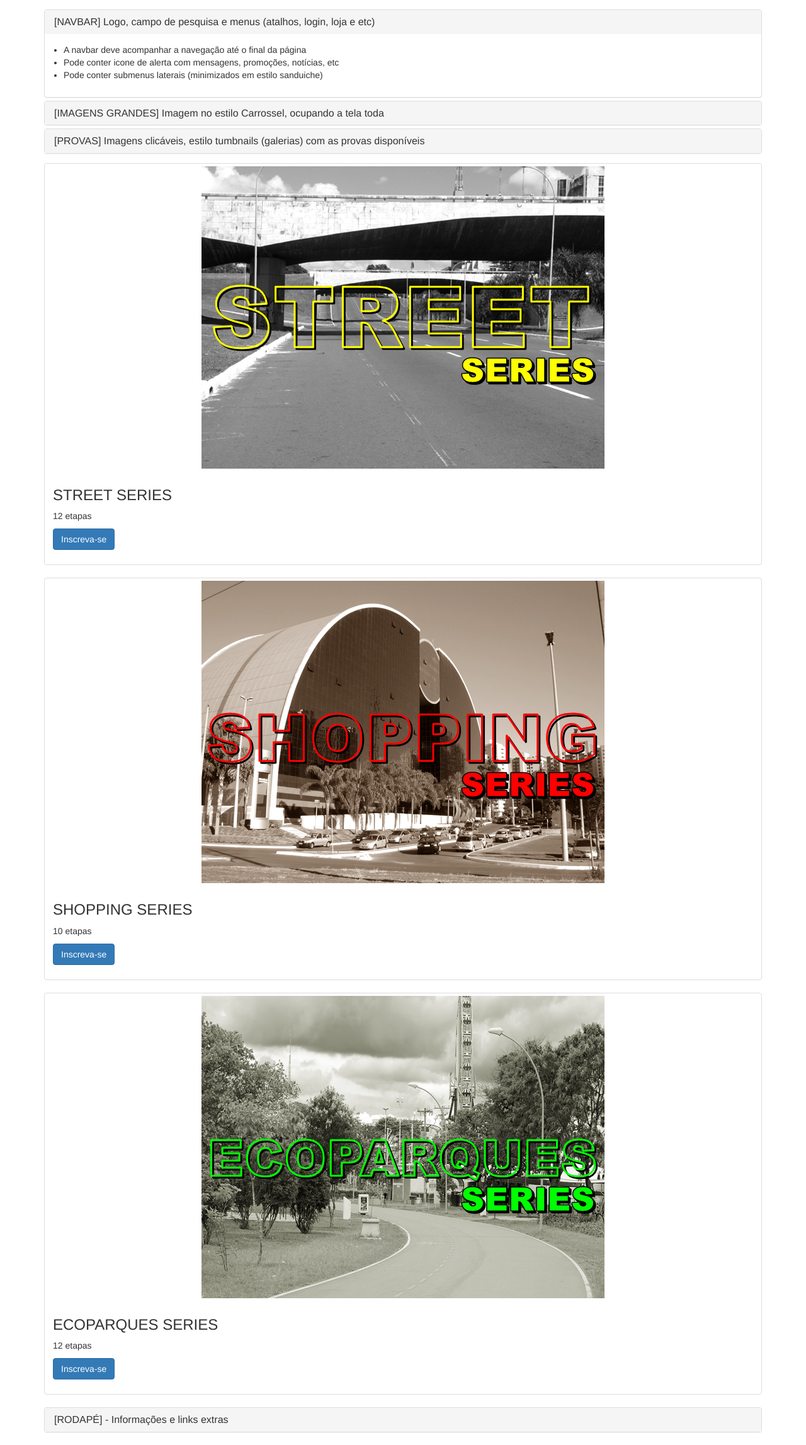
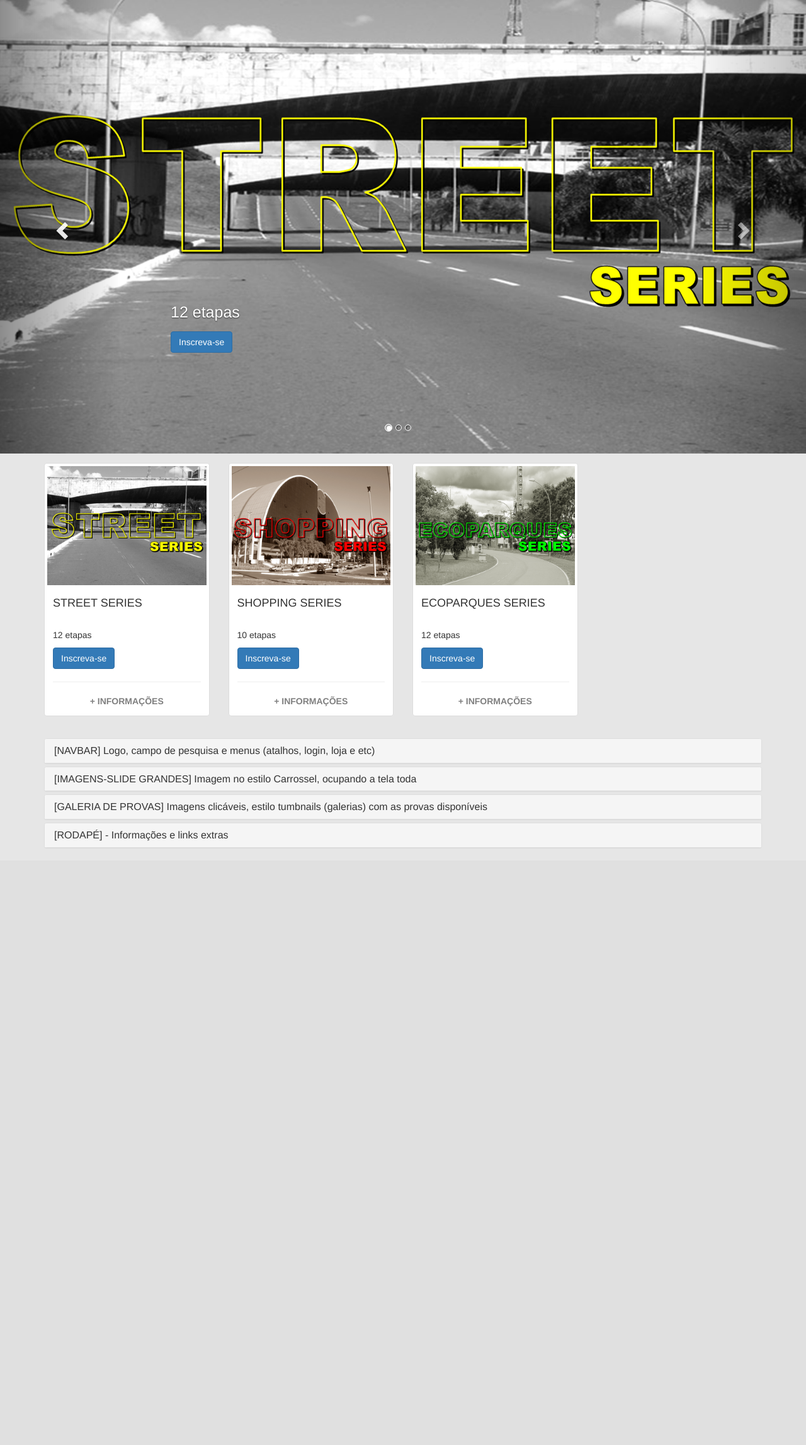
Before and after one commit to brunoreili/ConhecaBrasiliaCorrendo, a PHP site: page /index.html in a window 1280 px wide. Shown: the whole page at 63% size. After the commit the page ends 1345 px from the top, so only its background shows below. Run offline with PHP 8.4, Linux system fonts and the light colour scheme.

Commit message:
Casousel
Adição do carousel, ajuste no layout das tumbnails e adição do reset.css

```diff
--- a/estilos.css
+++ b/estilos.css
@@ -1,9 +1,70 @@
-#paineis-instrucao{
-	margin-top: 15px;
+body{
+	background-color: rgba(200, 200, 200, 0.45);
 }
-ul{
+ul {
 	margin-left: 15px;
+  	list-style: disc;
 }
 figure {
 	margin-top: 15px;
 }
+#mais-info{
+	text-align: center;
+	color: gray;
+}
+#paineis-instrucao{
+	margin-top: 15px;
+}
+#botao-galeria{
+	margin-right: 100px;
+}
+#legenda-img-grande{
+	margin-top: 10px;
+	margin-bottom: 10px;
+	color: white;
+	text-align: left;
+	font-size: 25px;
+	text-shadow: 3 3px 3px rgba(0, 0, 0, 1);
+	display: inline-block;
+}
+#legenda-img-grande-mob{
+	margin-top: 10px;
+	margin-bottom: 10px;
+	color: black;
+	text-align: left;
+	font-size: 25px;
+	text-shadow: 3 3px 3px rgba(0, 0, 0, 1);
+	display: inline-block;
+}
+.carousel-caption{
+	text-align: left;
+	font-size: 25px;
+	text-shadow: 1 1.5px 2px rgba(0, 0, 0, .8);
+	bottom: 110px;
+}
+.carousel{
+	background-color: white;
+}
+#slide-esquerda-mob, #slide-esquerda-mob {
+   background-image:none !important;
+   filter:none !important;
+}
+#indicadores-carousel li {
+    border: 1px solid #fff;
+    box-shadow: inset 1px 1px 1px 1px rgba(0,0,0,0.4);
+}
+#indicadores-carousel .active {
+    background-color: #fff;
+}
+#indicadores-carousel-mob li {
+	width: 8px;
+  	height: 8px;
+    border: 1px solid #000;
+    box-shadow: inset 1px 1px 1px 1px rgba(0,0,0,0.4);
+
+}
+#indicadores-carousel-mob .active {
+    background-color: #000;
+    width: 10px;
+  	height: 10px;
+}
--- a/index.html
+++ b/index.html
@@ -4,13 +4,161 @@
     <title>Conheça Brasília Correndo</title>
     <meta charset="utf-8">
     <meta name="viewport" content="width=device-width, initial-scale=1">
+    <link rel="stylesheet" href="reset.css">
     <link rel="stylesheet" type="text/css" href="bootstrap/css/bootstrap.min.css">
     <link rel="stylesheet" type="text/css" href="estilos.css">
 </head>
 <body>
-    <div class="container">
+    <!--CAROUSEL-MOBILE-->
+    <section id="img-slide-mob" class="carousel slide hidden-md hidden-lg" data-ride="carousel">
+        <!-- Indicators -->
+        <ol id="indicadores-carousel-mob" class="carousel-indicators container">
+            <li data-target="#img-slide-mob" data-slide-to="0" class="active"></li>
+            <li data-target="#img-slide-mob" data-slide-to="1"></li>
+            <li data-target="#img-slide-mob" data-slide-to="2"></li>
+        </ol>
+
+        <!-- Wrapper for slides -->
+        <div id="img-slide-mob" class="carousel-inner" role="listbox">
+            <div class="item active">
+                <a href="series.html">
+                    <img src="img/capas/street-series-capa.png" alt="Imagem capa da Street Series">
+                </a>
+                <figcaption id=legenda-img-grande-mob class="caption container">
+                    <p>12 etapas</p>
+                    <p><a id=botao-galeria href="inscricao.html" class="btn btn-primary" role="button">Inscreva-se</a></p>
+                </figcaption>
+            </div>
+            <div class="item">
+                <a href="series.html">
+                    <img src="img/capas/shopping-series-capa.png" alt="Imagem capa da Shopping Series">
+                </a>
+                <figcaption id=legenda-img-grande-mob class="caption container">
+                    <p>10 etapas</p>
+                    <p><a id=botao-galeria href="inscricao.html" class="btn btn-primary" role="button">Inscreva-se</a></p>
+                </figcaption>
+            </div>
+            <div class="item">
+                <a href="series.html">
+                    <img src="img/capas/ecoparques-series-capa.png" alt="Imagem capa da Ecoparques Series">
+                </a>
+                <figcaption id=legenda-img-grande-mob class="caption container">
+                    <p>12 etapas</p>
+                    <p><a id=botao-galeria href="inscricao.html" class="btn btn-primary" role="button">Inscreva-se</a></p>
+                </figcaption>
+            </div>
+        </div>
+
+        <!-- Controls -->
+        <a id="slide-esquerda-mob" class="left carousel-control" href="#img-slide-mob" role="button" data-slide="prev">
+            <span class="glyphicon glyphicon-chevron-left" aria-hidden="true"></span>
+            <span class="sr-only">Previous</span>
+        </a>
+        <a id="slide-esquerda-mob" class="right carousel-control" href="#img-slide-mob" role="button" data-slide="next">
+            <span class="glyphicon glyphicon-chevron-right" aria-hidden="true"></span>
+            <span class="sr-only">Next</span>
+        </a>
+    </section>
+
+    <!--CAROUSEL-->
+    <section id="img-slide" class="carousel slide hidden-xs hidden-sm" data-ride="carousel">
+        <!-- Indicators -->
+        <ol id="indicadores-carousel" class="carousel-indicators container">
+            <li data-target="#img-slide" data-slide-to="0" class="active"></li>
+            <li data-target="#img-slide" data-slide-to="1"></li>
+            <li data-target="#img-slide" data-slide-to="2"></li>
+        </ol>
+
+        <!-- Wrapper for slides -->
+        <div id="img-slide" class="carousel-inner" role="listbox">
+            <div class="item active">
+                <a href="series.html">
+                    <img src="img/capas/street-series-capa.png" alt="Imagem capa da Street Series">
+                </a>
+                <figcaption id=legenda-img-grande class="carousel-caption container">
+                    <p>12 etapas</p>
+                    <p><a id="botao-capa" href="inscricao.html" class="btn btn-primary" role="button">Inscreva-se</a></p>
+                </figcaption>
+            </div>
+            <div class="item">
+                <a href="series.html">
+                    <img src="img/capas/shopping-series-capa.png" alt="Imagem capa da Shopping Series">
+                </a>
+                <figcaption id=legenda-img-grande class="carousel-caption container">
+                    <p>10 etapas</p>
+                    <p><a id="botao-capa" href="inscricao.html" class="btn btn-primary" role="button">Inscreva-se</a></p>
+                </figcaption>
+            </div>
+            <div class="item">
+                <a href="series.html">
+                    <img src="img/capas/ecoparques-series-capa.png" alt="Imagem capa da Ecoparques Series">
+                </a>
+                <figcaption id=legenda-img-grande class="carousel-caption container">
+                    <p>12 etapas</p>
+                    <p><a id="botao-capa" href="inscricao.html" class="btn btn-primary" role="button">Inscreva-se</a></p>
+                </figcaption>
+            </div>
+        </div>
+
+        <!-- Controls -->
+        <a class="left carousel-control" href="#img-slide" role="button" data-slide="prev">
+            <span class="glyphicon glyphicon-chevron-left" aria-hidden="true"></span>
+            <span class="sr-only">Previous</span>
+        </a>
+        <a class="right carousel-control" href="#img-slide" role="button" data-slide="next">
+            <span class="glyphicon glyphicon-chevron-right" aria-hidden="true"></span>
+            <span class="sr-only">Next</span>
+        </a>
+    </section>
+
+    <!--GALERIAS-->
+    <section class="container">
+        <div class="row"-->
+            <div class="col-md-3">
+                <figure class="thumbnail">
+                     <a href="series.html"><img src="img/series/street-series.png" alt="Imagem da prova Street Series"></a>
+                    <figcaption class="caption">
+                        <h4>STREET SERIES</h4>
+                        <br>
+                        <p>12 etapas</p>
+                        <p><a id=botao-galeria href="inscricao.html" class="btn btn-primary" role="button">Inscreva-se</a></p>
+                        <hr>
+                        <div id=mais-info><a id=mais-info href="series.html"><strong id="mais">+ INFORMAÇÕES</strong></a><div>
+                    </figcaption>
+                </figure>
+            </div>
+            <div class="col-md-3">
+                <figure class="thumbnail">
+                    <a href="series.html"><img src="img/series/shopping-series.png" alt="Imagem da prova Shopping Series"></a>
+                    <figcaption class="caption">
+                        <h4>SHOPPING SERIES</h4>
+                        <br>
+                        <p>10 etapas</p>
+                        <p><a id=botao-galeria href="inscricao.html" class="btn btn-primary" role="button">Inscreva-se</a></p>
+                        <hr>
+                        <div id=mais-info><a id=mais-info href="series.html"><strong id="mais">+ INFORMAÇÕES</strong></a><div>
+                    </figcaption>
+                </figure>
+            </div>
+            <div class="col-md-3">
+                <figure class="thumbnail">
+                     <a href="series.html"><img src="img/series/ecoparques-series.png" alt="Imagem da prova Ecoparques Series"></a>
+                    <figcaption class="caption">
+                        <h4>ECOPARQUES SERIES</h4>
+                        <br>
+                        <p>12 etapas</p>
+                        <p><a id=botao-galeria href="inscricao.html" class="btn btn-primary" role="button">Inscreva-se</a></p>
+                        <hr>
+                        <div id=mais-info><a id=mais-info href="series.html"><strong id="mais">+ INFORMAÇÕES</strong></a><div>
+                    </figcaption>
+                </figure>
+            </div>
+        </div>
+    </section>
+
+    <!--REQUISITOS-->
+    <section class="container">
         <div class="panel-group" id="paineis-instrucao">
-
             <!--Navbar-->
             <nav class="panel panel-default">
                 <div class="panel-heading">
@@ -18,7 +166,7 @@
                         [NAVBAR] Logo, campo de pesquisa e menus (atalhos, login, loja e etc)
                     </h2>
                 </div>
-                <div id="pragrafo-navbar" class="collapse in">
+                <div id="pragrafo-navbar" class="collapse">
                     <ul class="panel-body">
                         <li>A navbar deve acompanhar a navegação até o final da página</li>
                         <li>Pode conter icone de alerta com mensagens, promoções, notícias, etc</li>
@@ -26,26 +174,24 @@
                     </ul>
                 </div>
             </nav>
-
             <!--Imagens Grandes-->
             <header class="panel panel-default">
                 <div class="panel-heading">
                     <h2 class="panel-title" data-toggle="collapse" data-target="#pragrafo-imagem" data-parent="#paineis-instrucao">
-                        [IMAGENS GRANDES] Imagem no estilo Carrossel, ocupando a tela toda
+                        [IMAGENS-SLIDE GRANDES] Imagem no estilo Carrossel, ocupando a tela toda
                     </h2>
                 </div>
                 <div id="pragrafo-imagem" class="collapse">
                     <ul class="panel-body">
-                        <li>Na imagem deve conter informações básicas da prova(Nome da prova, numero de etapas, nível e quantidade de etapas realizadas) além do botão de se increver/acompanhar(para logados incritos)</li>
+                        <li>Na imagem deve conter informações básicas da prova(Nome da prova, numero de etapas, nível e quantidade de etapas realizadas) além do botão de se increver</li>
                     </ul>
                 </div>
             </header>
-
             <!--Provas-->
             <main class="panel panel-default">
                 <div class="panel-heading">
                     <h2 class="panel-title" data-toggle="collapse" data-target="#pragrafo-provas" data-parent="#paineis-instrucao">
-                        [PROVAS] Imagens clicáveis, estilo tumbnails (galerias) com as provas disponíveis
+                        [GALERIA DE PROVAS] Imagens clicáveis, estilo tumbnails (galerias) com as provas disponíveis
                     </h2>
                 </div>
                 <div id="pragrafo-provas" class="collapse">
@@ -57,35 +203,6 @@
                     </ul>
                 </div>
             </main>
-
-                <!--Tubnails-->
-            <figure class="thumbnail">
-                <img src="img/series/street-series.png" alt="Imagem da prova street series">
-                <figcaption class="caption">
-                    <h3>STREET SERIES</h3>
-                    <p>12 etapas</p>
-                    <p><a href="#" class="btn btn-primary" role="button">Inscreva-se</a></p>
-                </figcaption>
-            </figure>
-
-            <figure class="thumbnail">
-                <img src="img/series/shopping-series.png" alt="Imagem da prova street series">
-                <figcaption class="caption">
-                    <h3>SHOPPING SERIES</h3>
-                    <p>10 etapas</p>
-                    <p><a href="#" class="btn btn-primary" role="button">Inscreva-se</a></p>
-                </figcaption>
-            </figure>
-
-            <figure class="thumbnail">
-                <img src="img/series/ecoparques-series.png" alt="Imagem da prova street series">
-                <figcaption class="caption">
-                    <h3>ECOPARQUES SERIES</h3>
-                    <p>12 etapas</p>
-                    <p><a href="#" class="btn btn-primary" role="button">Inscreva-se</a></p>
-                </figcaption>
-            </figure>
-
             <!--Rodapé-->
             <footer class="panel panel-default">
                 <div class="panel-heading">
@@ -99,9 +216,8 @@
                     </ul>
                 </div>
             </footer>
-
         </div>
-    </div>
+    </section>
 
     <script src="jquery.min.js"></script>
     <script src="bootstrap/js/bootstrap.min.js"></script>
--- /dev/null
+++ b/inscricao.html
@@ -0,0 +1,2 @@
+<h1>Página de Inscrição</h1>
+<a href="index.html">voltar<a>
--- /dev/null
+++ b/reset.css
@@ -0,0 +1,47 @@
+/* http://meyerweb.com/eric/tools/css/reset/
+   v2.0 | 20110126
+   License: none (public domain)
+*/
+html, body, div, span, applet, object, iframe,
+h1, h2, h3, h4, h5, h6, p, blockquote, pre,
+a, abbr, acronym, address, big, cite, code,
+del, dfn, em, img, ins, kbd, q, s, samp,
+small, strike, strong, sub, sup, tt, var,
+b, u, i, center,
+dl, dt, dd, ol, ul, li,
+fieldset, form, label, legend,
+table, caption, tbody, tfoot, thead, tr, th, td,
+article, aside, canvas, details, embed,
+figure, figcaption, footer, header, hgroup,
+menu, nav, output, ruby, section, summary,
+time, mark, audio, video {
+  margin: 0;
+  padding: 0;
+  border: 0;
+  font-size: 100%;
+  font: inherit;
+  vertical-align: baseline;
+}
+/* HTML5 display-role reset for older browsers */
+article, aside, details, figcaption, figure,
+footer, header, hgroup, menu, nav, section {
+  display: block;
+}
+body {
+  line-height: 1;
+}
+ol, ul {
+  list-style: none;
+}
+blockquote, q {
+  quotes: none;
+}
+blockquote:before, blockquote:after,
+q:before, q:after {
+  content: '';
+  content: none;
+}
+table {
+  border-collapse: collapse;
+  border-spacing: 0;
+}
--- /dev/null
+++ b/series.html
@@ -0,0 +1,2 @@
+<h1>Página da Série</h1>
+<a href="index.html">voltar<a>
```
Also changed, not shown: img/capas/ecoparques-series-capa.png (added), img/capas/shopping-series-capa.png (added), img/capas/street-series-capa.png (added).
